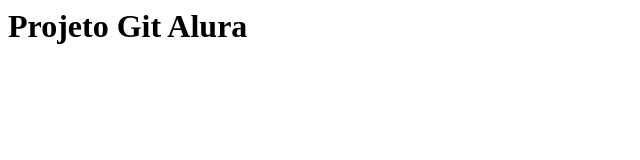
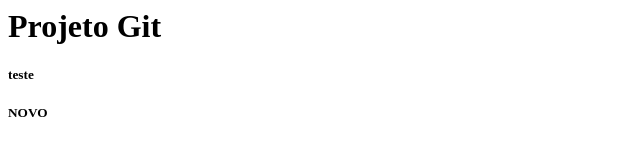
Before and after one commit to nicollasrs/curso-git, a plain HTML site: page index.html in a window 1280 px wide. Shown: the whole page, without its empty margins (0-640 px from the left). Drawn offline with Linux system fonts and the light colour scheme.

Commit message:
add interativo

```diff
--- a/index.html
+++ b/index.html
@@ -2,6 +2,10 @@
     <head>
     </head>
     <body>
-	<h1>Projeto Git Alura</h1>
+	<h1>Projeto Git </h1>
+	<h5>teste</h5>
+
+
+	<h5>NOVO</h5>
     </body>
 </html>
```
